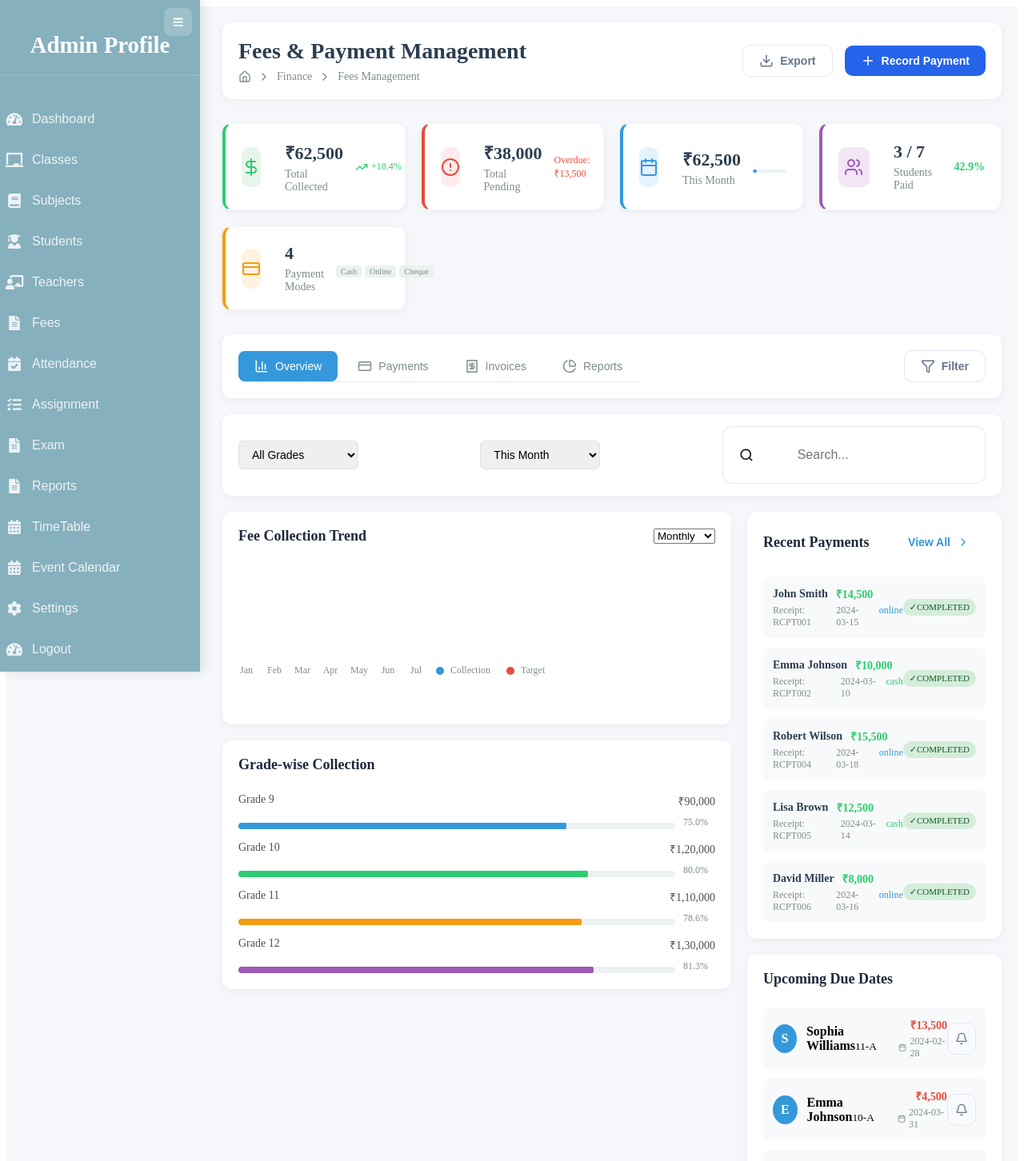
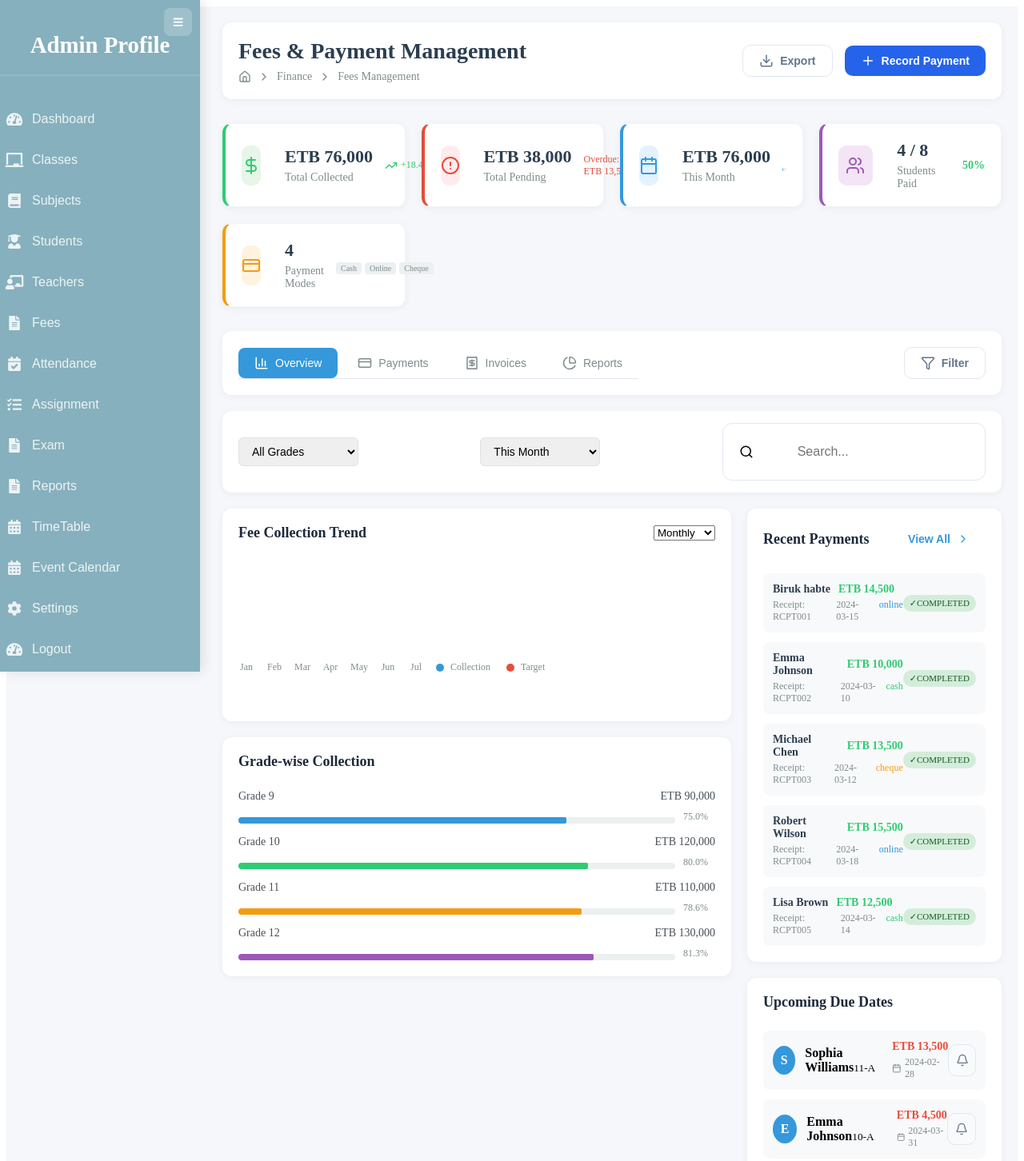
Before and after one commit to birukhabte/school-management-system, a React (Vite) app: page /admin/fees in a window 1280 px wide. Shown: the top 1452 px of the page at 80% size. Built offline with nearby package versions, Linux system fonts and the light colour scheme.

Commit message:
currency format changed

```diff
--- a/src/pages/Admin/AdminDashboard.jsx
+++ b/src/pages/Admin/AdminDashboard.jsx
@@ -186,7 +186,7 @@ const AdminDashboard = () => {
     },
     {
       id: 2,
-      action: `Fee Payment Received (${formatCurrency(12000, '$')})`,
+      action: `Fee Payment Received (${formatCurrency(12000)})`,
       user: 'Epherem Ayalew',
       time: '25 minutes ago',
       icon: '💰',
@@ -194,7 +194,7 @@ const AdminDashboard = () => {
     },
     {
       id: 3,
-      action: `Bulk Grant Received (${formatCurrency(2500000, '$')})`,
+      action: `Bulk Grant Received (${formatCurrency(2500000)})`,
       user: 'Ministry of Education',
       time: '1 hour ago',
       icon: '🏦',
--- a/src/pages/Admin/Fees/Fees.jsx
+++ b/src/pages/Admin/Fees/Fees.jsx
@@ -86,7 +86,22 @@ const FeesManagement = () => {
         { id: 1, amount: 10000, date: '2024-03-10', mode: 'cash', receipt: 'RCPT002' }
       ]
     },
-
+    {
+      id: 3,
+      studentId: 'ST003',
+      name: 'Michael Chen',
+      grade: '11',
+      section: 'B',
+      totalFee: 13500,
+      paidAmount: 13500,
+      pendingAmount: 0,
+      status: 'paid',
+      dueDate: '2024-03-31',
+      lastPayment: '2024-03-12',
+      payments: [
+        { id: 1, amount: 13500, date: '2024-03-12', mode: 'cheque', receipt: 'RCPT003' }
+      ]
+    },
     {
       id: 4,
       studentId: 'ST004',
@@ -171,7 +186,7 @@ const FeesManagement = () => {
       id: 1,
       receiptNo: 'RCPT001',
       studentId: 'ST001',
-      studentName: 'John Smith',
+      studentName: 'Biruk habte',
       grade: '10',
       amount: 14500,
       date: '2024-03-15',
@@ -195,7 +210,20 @@ const FeesManagement = () => {
       feeType: 'Quarterly Fee',
       academicYear: '2024-2025'
     },
-
+    {
+      id: 3,
+      receiptNo: 'RCPT003',
+      studentId: 'ST003',
+      studentName: 'Michael Chen',
+      grade: '11',
+      amount: 13500,
+      date: '2024-03-12',
+      mode: 'cheque',
+      status: 'completed',
+      collectedBy: 'Admin',
+      feeType: 'Quarterly Fee',
+      academicYear: '2024-2025'
+    },
     {
       id: 4,
       receiptNo: 'RCPT004',
@@ -347,7 +375,7 @@ const FeesManagement = () => {
 
       const studentsPaid = students.filter(s => s.status === 'paid').length;
       const studentsPending = students.filter(s => s.status === 'pending' || s.status === 'partial' || s.status === 'overdue').length;
-      const collectionRate = ((studentsPaid / students.length) * 100).toFixed(1);
+      const collectionRate = students.length > 0 ? ((studentsPaid / students.length) * 100).toFixed(1) : "0.0";
 
       setStats({
         totalCollected,
@@ -369,7 +397,8 @@ const FeesManagement = () => {
 
   // Handle Payment Form Submit
   const onPaymentSuccess = (newPayment) => {
-    setPayments([...payments, { ...newPayment, id: payments.length + 1, receiptNo: `RCPT${String(payments.length + 1).padStart(3, '0')}` }]);
+    const nextId = payments.length > 0 ? Math.max(...payments.map(p => p.id)) + 1 : 1;
+    setPayments([...payments, { ...newPayment, id: nextId, receiptNo: `RCPT${String(nextId).padStart(3, '0')}` }]);
   };
 
   // Generate invoice
@@ -616,7 +645,7 @@ const FeesManagement = () => {
                         <div
                           className="bar-fill"
                           style={{ height: `${(amount / 500) * 100}%` }}
-                          title={`₹${amount}K`}
+                          title={`ETB ${amount}K`}
                         ></div>
                         <span className="bar-label">{['Jan', 'Feb', 'Mar', 'Apr', 'May', 'Jun', 'Jul'][index]}</span>
                       </div>
--- a/src/utils/formatters.js
+++ b/src/utils/formatters.js
@@ -1,7 +1,7 @@
 export const formatCurrency = (amount) => {
-    return new Intl.NumberFormat('en-IN', {
+    return new Intl.NumberFormat('en-ET', {
         style: 'currency',
-        currency: 'INR',
+        currency: 'ETB',
         minimumFractionDigits: 0
     }).format(amount);
 };
```
